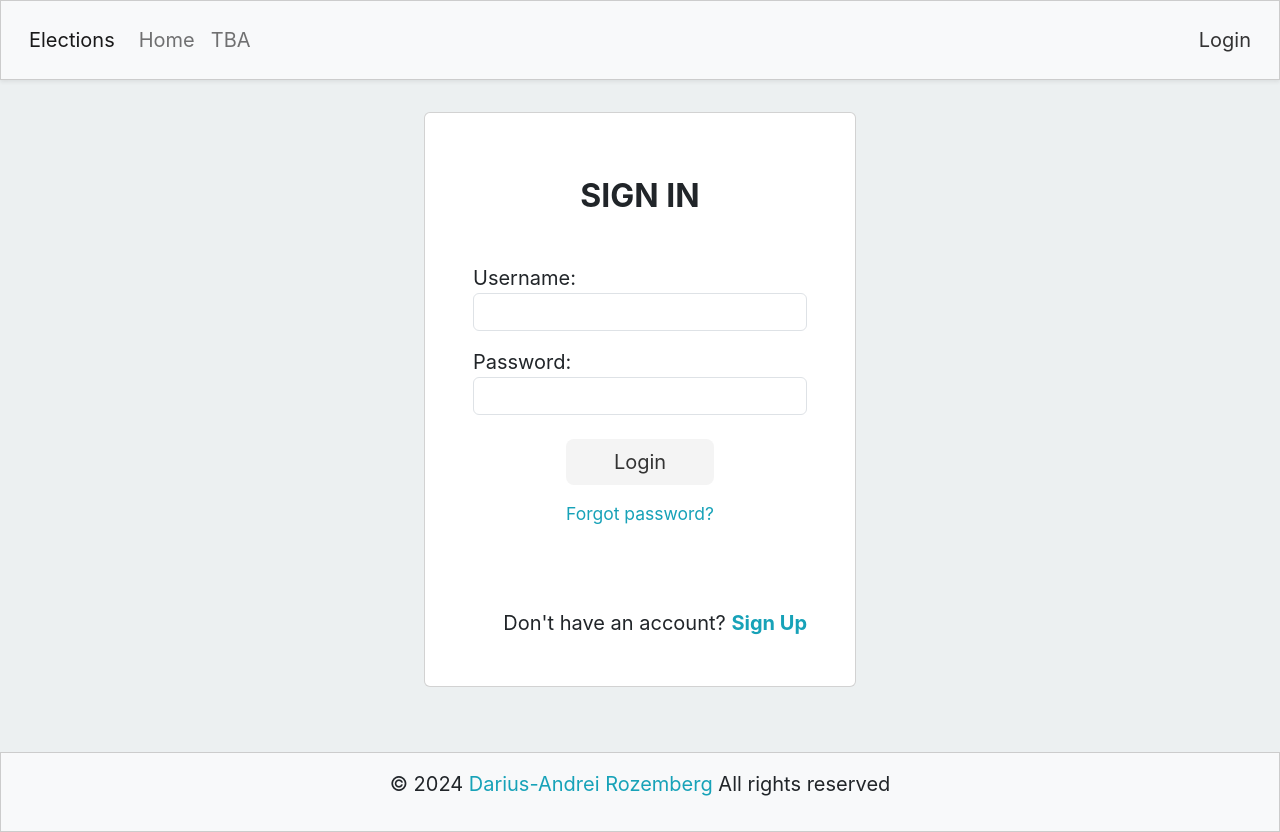
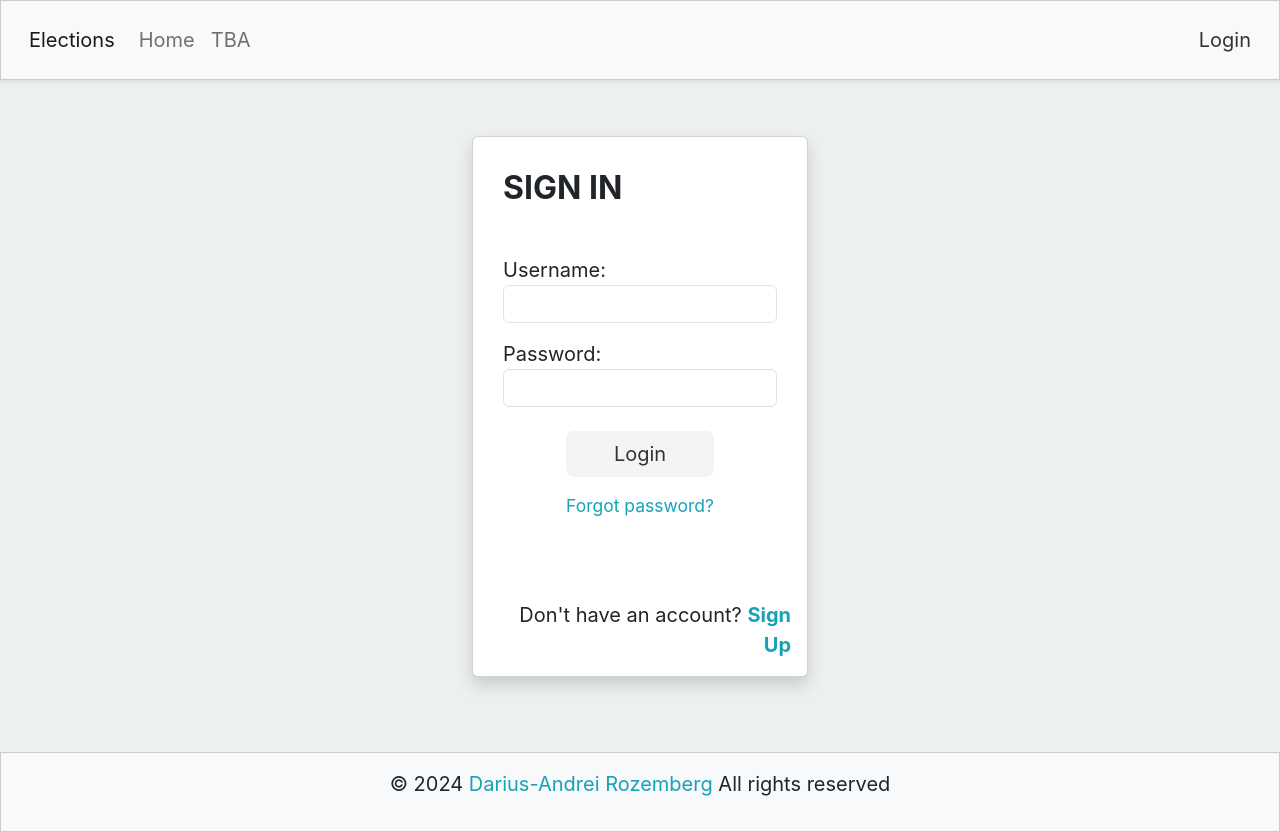
Before and after one commit to xdaruis/elections, a React (Create React App) app in the folder frontend/: page /login in a window 1280 px wide. Built offline with nearby package versions, Linux system fonts and the light colour scheme.

Commit message:
💄 Add custom width to card

```diff
--- a/frontend/src/components/CustomCard.jsx
+++ b/frontend/src/components/CustomCard.jsx
@@ -1,10 +1,23 @@
 import React from 'react';
 
-function CustomCard({ children }) {
+function CustomCard({ children, width = 4, title }) {
+  const columnClass = `col-sm-${width + 4} col-md-${width + 2} col-lg-${width}`;
+
   return (
-    <div className="d-flex justify-content-center">
-      <div className="card border-1 w-50">
-        <div className="card-body p-5 text-center">{children}</div>
+    <div className="container mt-4 mb-2">
+      <div className="row justify-content-center">
+        <div className={columnClass}>
+          <div className="card shadow">
+            {title && (
+              <div className="card-header bg-primary text-white">
+                <h2 className="card-title text-center mb-0">{title}</h2>
+              </div>
+            )}
+            <div className="card-body d-flex flex-column align-items-center">
+              {children}
+            </div>
+          </div>
+        </div>
       </div>
     </div>
   );
--- a/frontend/src/routes/Login.jsx
+++ b/frontend/src/routes/Login.jsx
@@ -66,7 +66,7 @@ function Login() {
   };
 
   return (
-    <CustomCard>
+    <CustomCard width={5}>
       <form onSubmit={submitForm}>
         <div className="mb-md-2 mt-md-3 pb-5">
           <h2 className="fw-bold mb-5 text-uppercase">Sign in</h2>
@@ -87,7 +87,11 @@ function Login() {
               required
             />
           </div>
-          <button className="btn btn-outline-primary btn-lg px-5" type="submit">
+          <div className="d-flex flex-column align-items-center">
+            <button
+              className="btn btn-outline-primary btn-lg px-5"
+              type="submit"
+            >
               Login
             </button>
             <p className="small mt-3 pb-lg-2">
@@ -95,6 +99,7 @@ function Login() {
                 Forgot password?
               </a>
             </p>
+          </div>
         </div>
       </form>
       <div>
```
Lines whose indentation alone changed are shown as unchanged.
